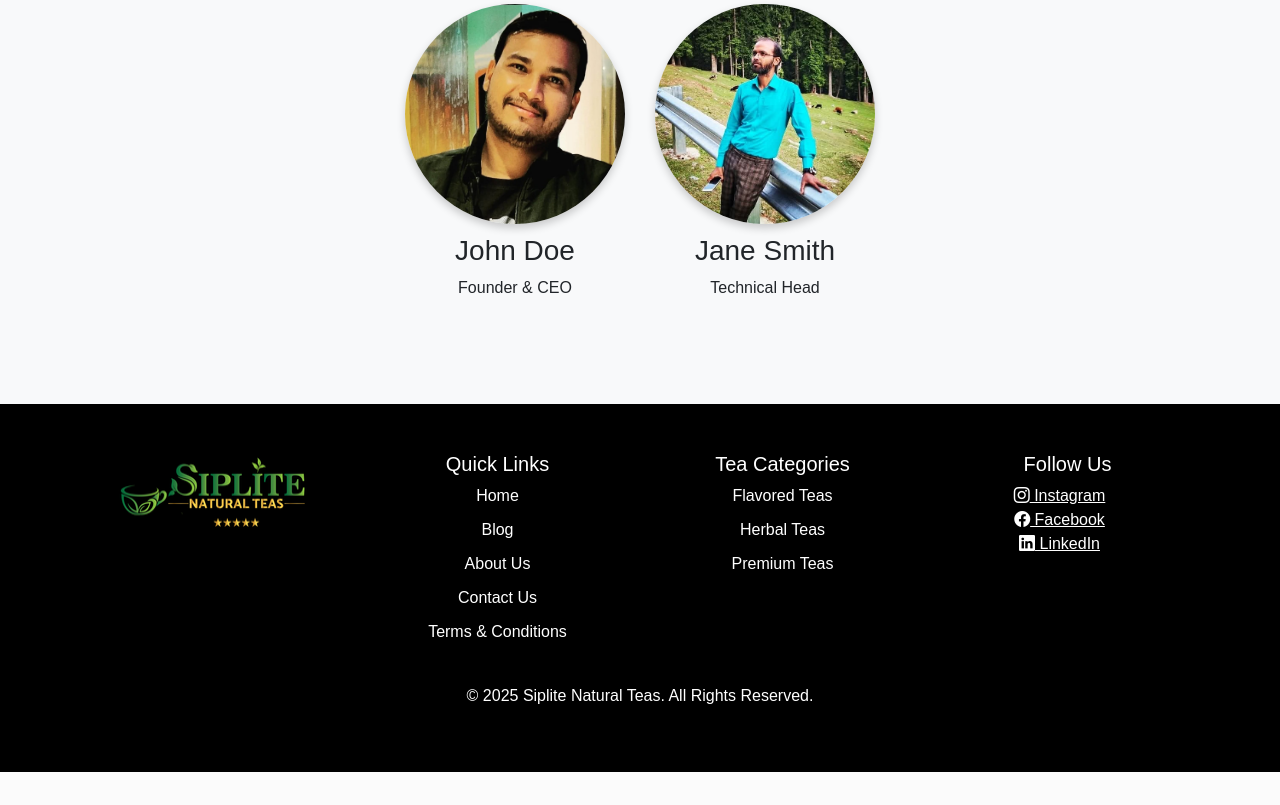
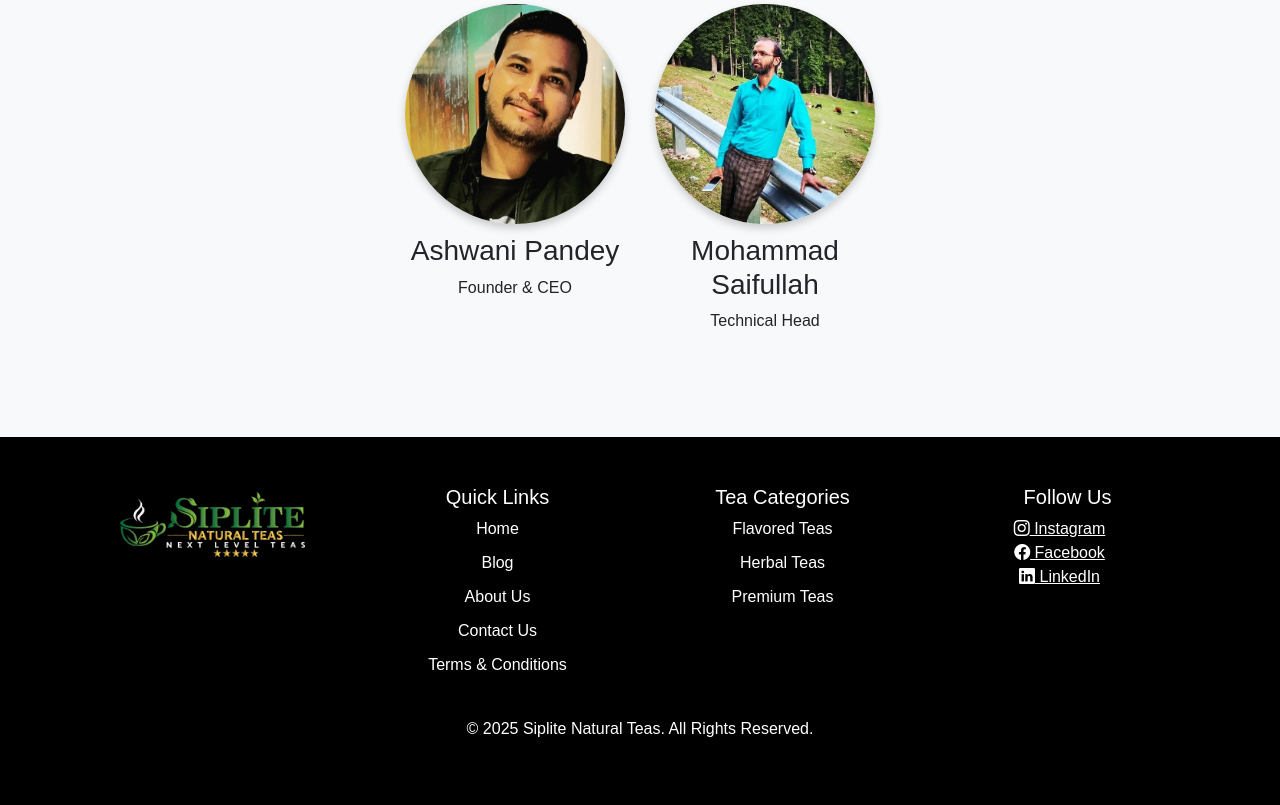
Before and after one commit to Saif199001/Siplite, a Django app: page /about/ in a window 1280 px wide. Shown: the part 1290-2095 px from the top of the page. Before the commit the page ends 2062 px from the top, so only its background shows below. Run offline with Django 5.2, Linux system fonts and the light colour scheme.

Commit message:
Updated files and made necessary changes

```diff
--- a/templates/main/about.html
+++ b/templates/main/about.html
@@ -50,12 +50,12 @@
         <div class="team-members">
             <div class="team-card">
                 <img src="{% static 'images/team02.jpeg' %}" alt="CEO">
-                <h3>John Doe</h3>
+                <h3>Ashwani Pandey</h3>
                 <p>Founder & CEO</p>
             </div>
             <div class="team-card">
                 <img src="{% static 'images/team03.jpeg' %}" alt="Marketing Head">
-                <h3>Jane Smith</h3>
+                <h3>Mohammad Saifullah</h3>
                 <p>Technical Head</p>
             </div>
         </div>
--- a/templates/main/base.html
+++ b/templates/main/base.html
@@ -70,7 +70,7 @@
     <div class="container">
       <div class="row">
         <div class="col-lg-3 mb-3">
-          <img src="{% static 'images/logo01.png' %}" width="200" height="80" alt="Siplite Logo">
+          <img src="{% static 'images/Logo002.png' %}" width="200" height="80" alt="Siplite Logo">
         </div>
         <div class="col-lg-3">
           <h5>Quick Links</h5>
--- a/templates/main/contact.html
+++ b/templates/main/contact.html
@@ -15,12 +15,12 @@
             <div class="contact-card">
                 <i class="fas fa-phone-alt"></i>
                 <h3>Phone</h3>
-                <p>+91 123 456 7890</p>
+                <p>+91 9667489407</p>
             </div>
             <div class="contact-card">
                 <i class="fas fa-envelope"></i>
                 <h3>Email</h3>
-                <p>support@siplitenaturalteas.com</p>
+                <p>info.siplitenaturalteas@gmail.com</p>
             </div>
             <div class="contact-card">
                 <i class="fas fa-map-marker-alt"></i>
--- a/templates/main/home.html
+++ b/templates/main/home.html
@@ -8,7 +8,7 @@
 <section class="hero-section text-center text-white d-flex align-items-center justify-content-center" style="background: url({% static 'images/banner04.jpg' %}) center/cover no-repeat; height: 80vh; position: relative;">
     <div class="overlay"></div>
     <div class="container position-relative z-2">
-        <h1 class="display-4 fw-bold">India's Finest Tea Experience</h1>
+        <h1 class="display-4 fw-bold">India's Most Innovative Tea Company</h1>
         <p class="lead">Sourced from the best tea gardens, crafted for perfection.</p>
         <a href="{% url 'product_list' %}" class="btn btn-success btn-lg me-2">Explore Teas</a>
         <a href="{% url 'contact' %}" class="btn btn-outline-light btn-lg">Contact Us</a>
```
Also changed, not shown: static/images/Logo002.png (added).
